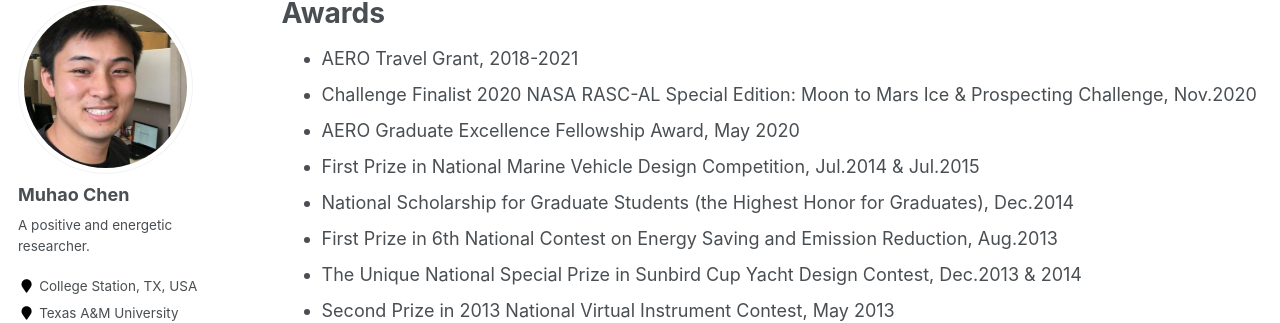
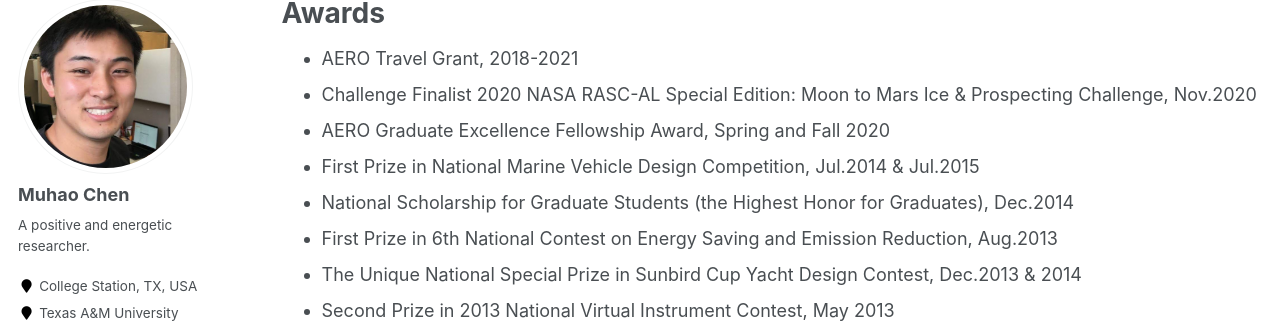
Before and after one commit to Muhao-Chen/muhao-chen.github.io, a Jekyll site: the page built from _pages/funding-and-awards.md, in a window 1280 px wide. Shown: the part 119-442 px from the top of the page. Built offline with Jekyll 4.4.1, drawn with Linux system fonts in a browser that asks for light colours; some web fonts are replaced.

Commit message:
Update funding-and-awards.md

```diff
--- a/_pages/funding-and-awards.md
+++ b/_pages/funding-and-awards.md
@@ -7,7 +7,7 @@ author_profile: true
 
 * AERO Travel Grant, 2018-2021
 * Challenge Finalist 2020 NASA RASC-AL Special Edition: Moon to Mars Ice & Prospecting Challenge, Nov.2020
-* AERO Graduate Excellence Fellowship Award, May 2020
+* AERO Graduate Excellence Fellowship Award, Spring and Fall 2020
 * First Prize in National Marine Vehicle Design Competition, Jul.2014 & Jul.2015
 * National Scholarship for Graduate Students (the Highest Honor for Graduates), Dec.2014
 * First Prize in 6th National Contest on Energy Saving and Emission Reduction, Aug.2013
```
